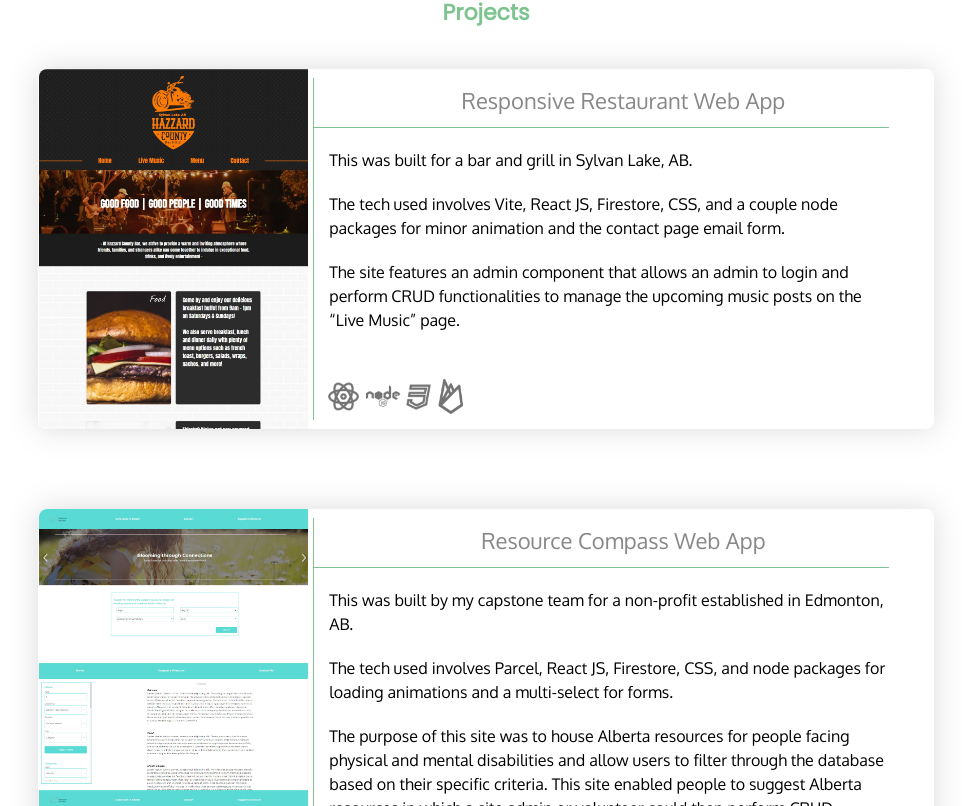
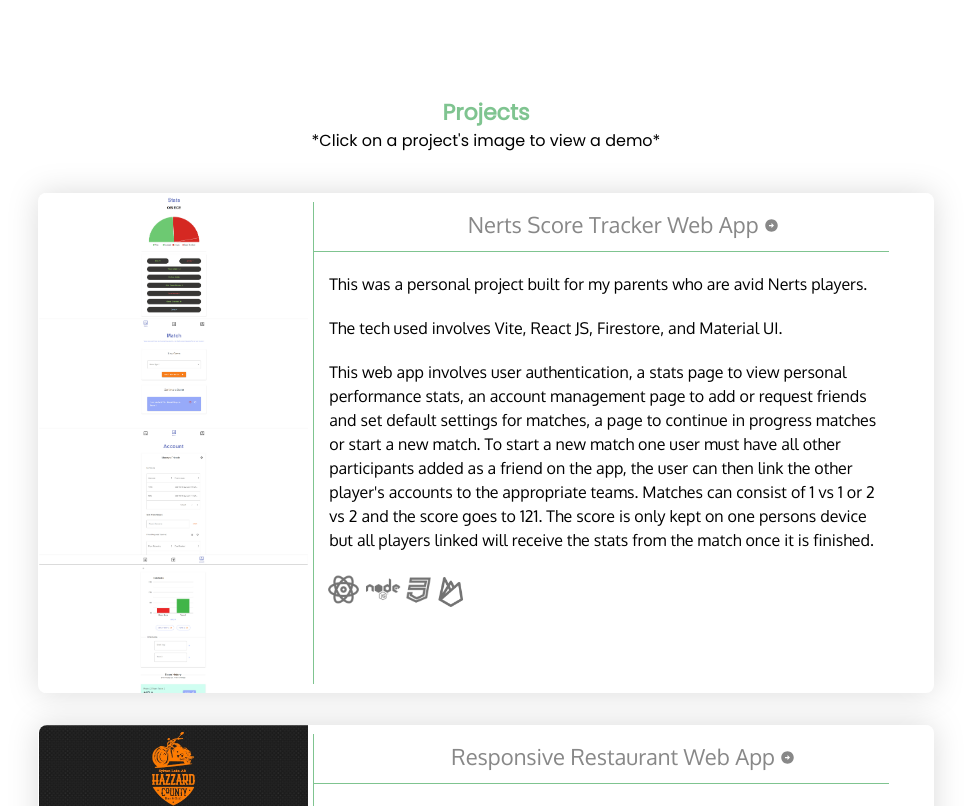
Before and after one commit to JaredJ13/jj-design---development, a React (Vite) app in the folder jj-design-and-development/: page / in a window 1280 px wide. Shown: the part 1434-2240 px from the top of the page, without its empty margins (154-1125 px from the left). Built offline with nearby package versions, Linux system fonts and the light colour scheme.

Commit message:
added score tracker project and made project cards more dynamic

```diff
--- a/jj-design-and-development/src/components/Projects.jsx
+++ b/jj-design-and-development/src/components/Projects.jsx
@@ -1,23 +1,64 @@
-import { Container, H2TitleContainer, InnerContainer, H2, Card, Flex, H3ProjectsExtend, FlexProjectsExtend, ResourceProjectCardExtend, InnerContainerProjectsExtend } from "../styles/styled-components/all-styled-components";
+import { Container, H2TitleContainer, InnerContainer, H2, Card, Flex, H3ProjectsExtend, FlexProjectsExtend } from "../styles/styled-components/all-styled-components";
+
+import { Grid } from "@mui/material";
 
 // icon imports
 import ReactIcon from '../assets/black-icons/blk-react-native-100.png';
 import NodeJSIcon from '../assets/black-icons/blk-nodejs-100.png';
 import CssIcon from '../assets/black-icons/blk-css3-100.png';
 import FirebaseIcon from '../assets/black-icons/blk-firebase-100.png';
+import ArrowCircleRightIcon from '@mui/icons-material/ArrowCircleRight';
 
 // img imports
 import HazzardCountyProject from '../assets/hazzard-county-project/hazzard-project-combined.jpg'
 import ResourceCompassProject from '../assets/resource-compass-project/resource-compass-combined.jpg'
+import PointTrackerProject from '../assets/score-tracker-project/pointtracker-project-combined.jpg'
 
 export default function Projects() {
     return (
         <>
             <Container>
-                <InnerContainerProjectsExtend>
+                <InnerContainer>
                     <H2TitleContainer>
                         <H2 id="projects">Projects</H2>
+                        <aside>*Click on a project's image to view a demo*</aside>
                     </H2TitleContainer>
+                    <Grid container rowSpacing={4}>
+                        <Grid item xs={12} sx={{marginTop:'4rem'}}>
+                            <Card>
+                                <FlexProjectsExtend>
+                                    <div className="left-side">
+                                        <a href="https://pointtracker.netlify.app/"><img src={PointTrackerProject} alt="point tracker app website overview" /></a>
+                                    </div>
+                                    <div className="mini-div"></div>
+                                    <div className="right-side">
+                                        <H3ProjectsExtend margin='1.5rem 0 1rem 0' fontWeight='500'><a href="https://pointtracker.netlify.app/">Nerts Score Tracker Web App <ArrowCircleRightIcon fontSize="medium" /></a></H3ProjectsExtend>
+                                        <Flex flexDirection='column' justifyContent='space-between'>
+                                            <div className="right-p-container">
+                                                <p>
+                                                    This was a personal project built for my parents who are avid Nerts players.
+                                                </p>
+                                                <p>
+                                                    The tech used involves Vite, React JS, Firestore, and Material UI.
+                                                </p>
+                                                <p>
+                                                    This web app involves user authentication, a stats page to view personal performance stats, an account management page to add or request friends and set default settings for matches, a page to continue in progress matches or start a new match. To start a new match one user must have all other participants added as a friend on the app, the user can then link the other player's accounts to the appropriate teams. Matches can consist of 1 vs 1 or 2 vs 2 and the score goes to 121. The score is only kept on one persons device but all players linked will receive the stats from the match once it is finished.
+                                                </p>
+                                            </div>
+                                            <div className="right-icon-container">
+                                                <Flex justifyContent='start' alignItems='end' margin='0 0 0 1.2rem'>
+                                                    <img className='icon' src={ReactIcon} alt='ReactJS icon' />
+                                                    <img className='icon node-icon' src={NodeJSIcon} alt='NodeJS icon' />
+                                                    <img className='icon' src={CssIcon} alt='CSS3 icon' />
+                                                    <img className='icon firebase-icon' src={FirebaseIcon} alt='Google Firebase icon' />
+                                                </Flex>
+                                            </div>
+                                        </Flex>
+                                    </div>
+                                </FlexProjectsExtend>
+                            </Card>
+                        </Grid>
+                        <Grid item xs={12}>
                             <Card>
                                 <FlexProjectsExtend>
                                     <div className="left-side">
@@ -25,7 +66,7 @@ export default function Projects() {
                                     </div>
                                     <div className="mini-div"></div>
                                     <div className="right-side">
-                                <H3ProjectsExtend margin='1.5rem 0 1rem 0' fontWeight='500'>Responsive Restaurant Web App</H3ProjectsExtend>
+                                        <H3ProjectsExtend margin='1.5rem 0 1rem 0' fontWeight='500'><a href="https://hazzardcountybarandgrill.ca">Responsive Restaurant Web App <ArrowCircleRightIcon fontSize="medium" /></a></H3ProjectsExtend>
                                         <div className="right-p-container">
                                             <p>
                                                 This was built for a bar and grill in Sylvan Lake, AB.
@@ -52,7 +93,9 @@ export default function Projects() {
                                     </div>
                                 </FlexProjectsExtend>
                             </Card>
-                    <ResourceProjectCardExtend>
+                        </Grid>
+                        <Grid item xs={12}>
+                            <Card>
                                 <FlexProjectsExtend>
                                     <div className="left-side">
                                         <a><img src={ResourceCompassProject} alt="Resource compass web-app overview" /></a>
@@ -82,8 +125,10 @@ export default function Projects() {
                                         </div>
                                     </div>
                                 </FlexProjectsExtend>
-                    </ResourceProjectCardExtend>
-                </InnerContainerProjectsExtend>
+                            </Card>
+                        </Grid>
+                    </Grid>
+                </InnerContainer>
             </Container>
         </>
     )
--- a/jj-design-and-development/src/styles/styled-components/all-styled-components.jsx
+++ b/jj-design-and-development/src/styles/styled-components/all-styled-components.jsx
@@ -67,7 +67,7 @@ export const Header = styled.div`
     }
 
     .header-li:hover{
-        color: #7fc490;
+        color: #92dba4;
         transition: 0.2s ease-in;
         cursor: pointer;
     }
@@ -107,10 +107,10 @@ export const Header = styled.div`
     }
 
     .header-li-mobile:hover{
-        color: #7fc490;
+        color: #92dba4;
         transition: 0.3s ease-in;
         cursor: pointer;
-        background-color: #7fc490e7;
+
     }
 
     .header-li-mobile{
@@ -172,12 +172,6 @@ export const InnerContainer = styled.div`
     }
 `
 
-export const InnerContainerProjectsExtend = styled(InnerContainer)`
-@media only screen and (max-width:625px){
-    padding-bottom: 45rem;
-}
-`
-
 // *********Flex Components*********
 export const Flex = styled.div`
     display: flex;
@@ -185,6 +179,7 @@ export const Flex = styled.div`
     justify-content: ${(props) => props.justifyContent};
     align-items: ${(props) => props.alignItems};
     margin: ${(props) => props.margin};
+    flex-direction: ${(props) => props.flexDirection};
 `
 
 
@@ -193,7 +188,11 @@ export const H2TitleContainer = styled.div`
     width: 386px;
     background-color: #ffffff;
     /* border-bottom: 1px solid #7fc490; */
-    margin: 5rem auto 0 auto;
+    margin: 10rem auto 0 auto;
+
+    aside{
+        text-align: center;
+    }
 
     @media only screen and (max-width:1280px ){
         width: 40%;
@@ -330,8 +329,6 @@ export const H3 = styled.h3`
 // *********Projects Page Components*********
 export const Card = styled.div`
     width: 100%;
-    height: 360px;
-    margin: 4rem 0 2rem 0;
     background-color: #ffffff;
     filter: drop-shadow(0px 0px 15px #dbdbdb);
     border-radius: 8px;
@@ -342,7 +339,7 @@ export const Card = styled.div`
 
     .left-side{
         width: 30%;
-        height: 360px;
+        height: 100%;
         background-color: #ffffff;
         border-top-left-radius: 8px;
         border-bottom-left-radius: 8px;
@@ -358,7 +355,7 @@ export const Card = styled.div`
     }
 
     .left-side img{
-        height: 100%;
+        height: 500px;
         width: 100%;
         object-fit: cover;
         object-position: top;
@@ -370,6 +367,7 @@ export const Card = styled.div`
 
         @media only screen and (max-width: 625px){
             width: 100%;
+            height: 300px;
             border-top-right-radius: 0px;
             border-top-left-radius: 0px;
             border-bottom-right-radius: 8px;
@@ -393,9 +391,8 @@ export const Card = styled.div`
 
     .right-side{
         width: 69%;
-        height: 360px;
+        height: 100%;
         background-color: #ffffff;
-        position: relative;
         border-top-left-radius: 0px;
         border-bottom-left-radius: 0px;
         border-top-right-radius: 8px;
@@ -414,7 +411,7 @@ export const Card = styled.div`
         border-top: 1px solid #7fc490;
         margin-right: 7%;
         padding: 2rem 0 0 1.5rem;
-        position: absolute;
+        min-height: 178px;
 
         p{
             font-family: 'Oxygen', sans-serif;
@@ -444,19 +441,12 @@ export const Card = styled.div`
     }
 
     .right-icon-container{
-        width: 16rem;
-        height: 7.8rem;
-        margin-top: 4rem;
-        position: absolute;
-        bottom: -18px;
-
-        @media only screen and (max-width: 432px){
-            bottom: -35px;
+        @media only screen and (max-width: 625px){
+            margin-bottom: 2rem;
         }
     }
 
     .icon{
-        margin-top: 1rem;
         width: 3.5rem;
 
         @media only screen and (max-width: 432px){
@@ -477,17 +467,16 @@ export const Card = styled.div`
     }
 `
 
-export const ResourceProjectCardExtend = styled(Card)`
-    height: 475px;
-    margin-top: 8rem;
-
-    .right-side, .left-side{
-        height: 475px;
+export const H3ProjectsExtend = styled(H3)`
+    a{
+        color: #888888;
     }
 
-`
+    a:hover{
+        color: #92dba4;
+        transition: 0.2s ease-in;
+    }
 
-export const H3ProjectsExtend = styled(H3)`
     @media only screen and (max-width: 768px){
         font-size: 18px;
     }
```
Also changed, not shown: jj-design-and-development/src/assets/score-tracker-project/pointtracker-project-combined.jpg (added). Lines whose indentation alone changed are shown as unchanged.
